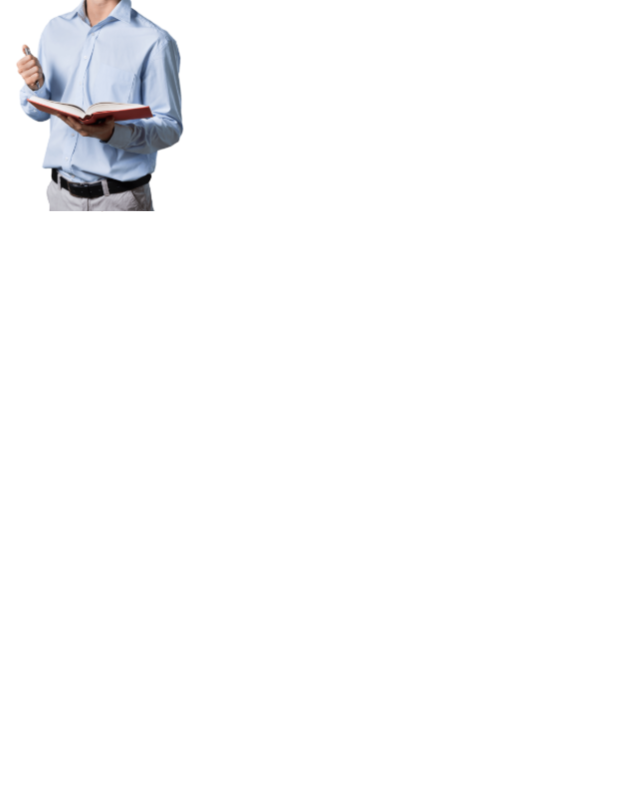
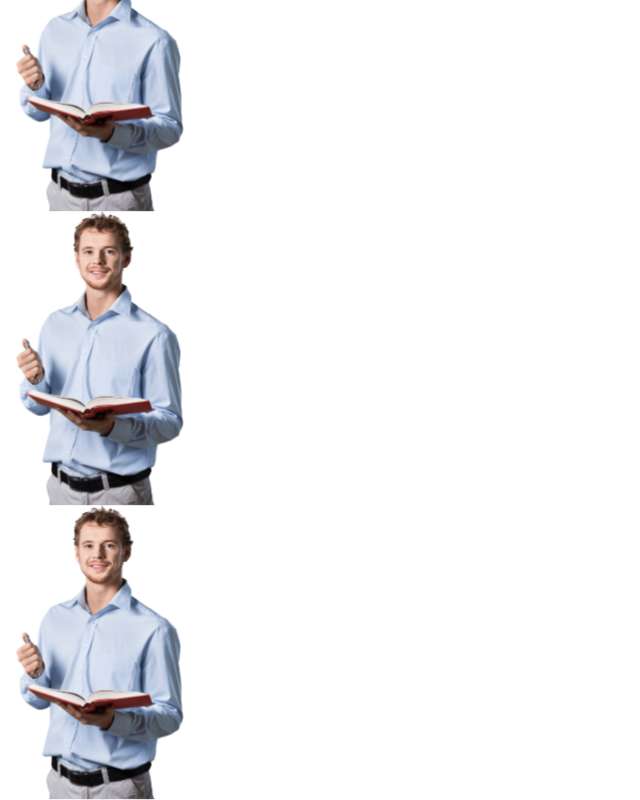
Before and after one commit to Aswin2062/schoolbus, a Next.js app in the folder schoolbus/: page /mainHome in a window 1280 px wide. Shown: the part 709-1509 px from the top of the page, without its empty margins (0-640 px from the left). Before the commit the page ends 921 px from the top, so only its background shows below. Built offline with nearby package versions, Linux system fonts and the light colour scheme.

Commit message:
main page changes

```diff
--- a/schoolbus/src/Client/Components/Home/homeFourth.tsx
+++ b/schoolbus/src/Client/Components/Home/homeFourth.tsx
@@ -15,7 +15,13 @@ function HomeFourth() {
       </div>
       <div>
         <Image src="/teacher-1.svg" alt="next-icon" width="200" height="100" />
-
+        <Image
+          src="/teacher-1.svg"
+          alt="next-icon"
+          width="200"
+          height="100"
+        />{" "}
+        <Image src="/teacher-1.svg" alt="next-icon" width="200" height="100" />
       </div>
     </div>
   );
```
